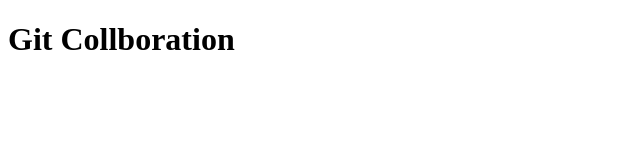
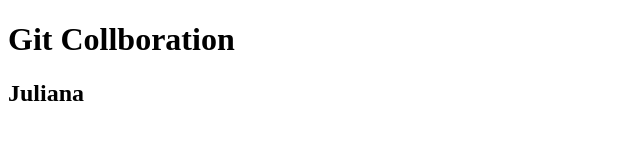
Before and after one commit to SamTomashi/git-collaboration, a plain HTML site: page index.html in a window 1280 px wide. Shown: the whole page, without its empty margins (0-640 px from the left). Drawn offline with Linux system fonts and the light colour scheme.

Commit message:
add title

```diff
--- a/index.html
+++ b/index.html
@@ -12,6 +12,8 @@
 
         <h1>Git Collboration</h1>
 
+        <h2>Juliana</h2>
+
         <script src="" async defer></script>
     </body>
 </html>
```
